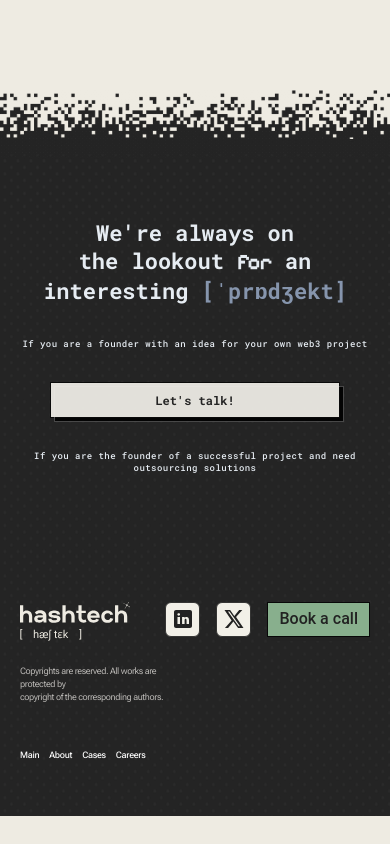
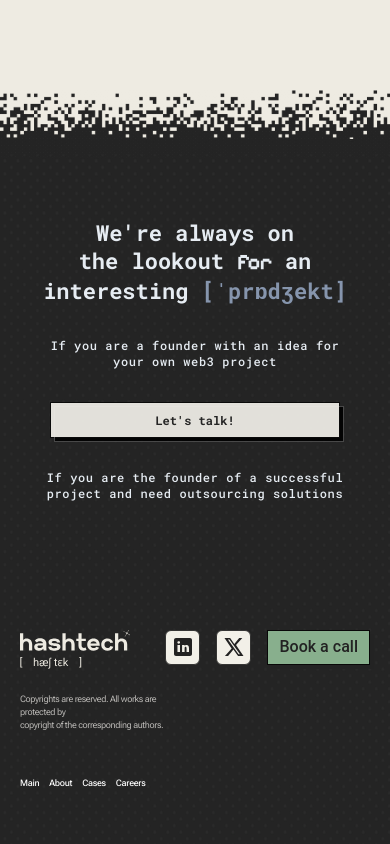
Before and after one commit to ArtemMikhailenko/HashTech, a Next.js app: page / in a window 390 px wide. Shown: the part 3925-4769 px from the top of the page. Before the commit the page ends 4741 px from the top, so only its background shows below. Built offline with nearby package versions, Linux system fonts and the light colour scheme.

Commit message:
edits new

```diff
--- a/src/components/About/WorkflowSection/WorkflowSection.module.css
+++ b/src/components/About/WorkflowSection/WorkflowSection.module.css
@@ -16,6 +16,7 @@
 }
 
 .sectionTitle {
+
   font-size: 2.5rem;
   font-weight: 500;
   text-align: center;
--- a/src/components/Careers/OpenPositionsSection/OpenPositionsSection.module.css
+++ b/src/components/Careers/OpenPositionsSection/OpenPositionsSection.module.css
@@ -11,6 +11,7 @@
   }
 
   .title {
+    font-family: "Inter", sans-serif;
     font-weight: 600;
     font-size: 55px;
     line-height: 196%;
--- a/src/components/Main/CTASection/CTASection.module.css
+++ b/src/components/Main/CTASection/CTASection.module.css
@@ -125,8 +125,8 @@
     .leftText, .rightText {
       text-align: center;
       padding: 0;
-      max-width: 100%;
-      font-size: 9px;
+      max-width: 90%;
+      font-size: 12px;
       line-height: 133%;
     }
 
```
